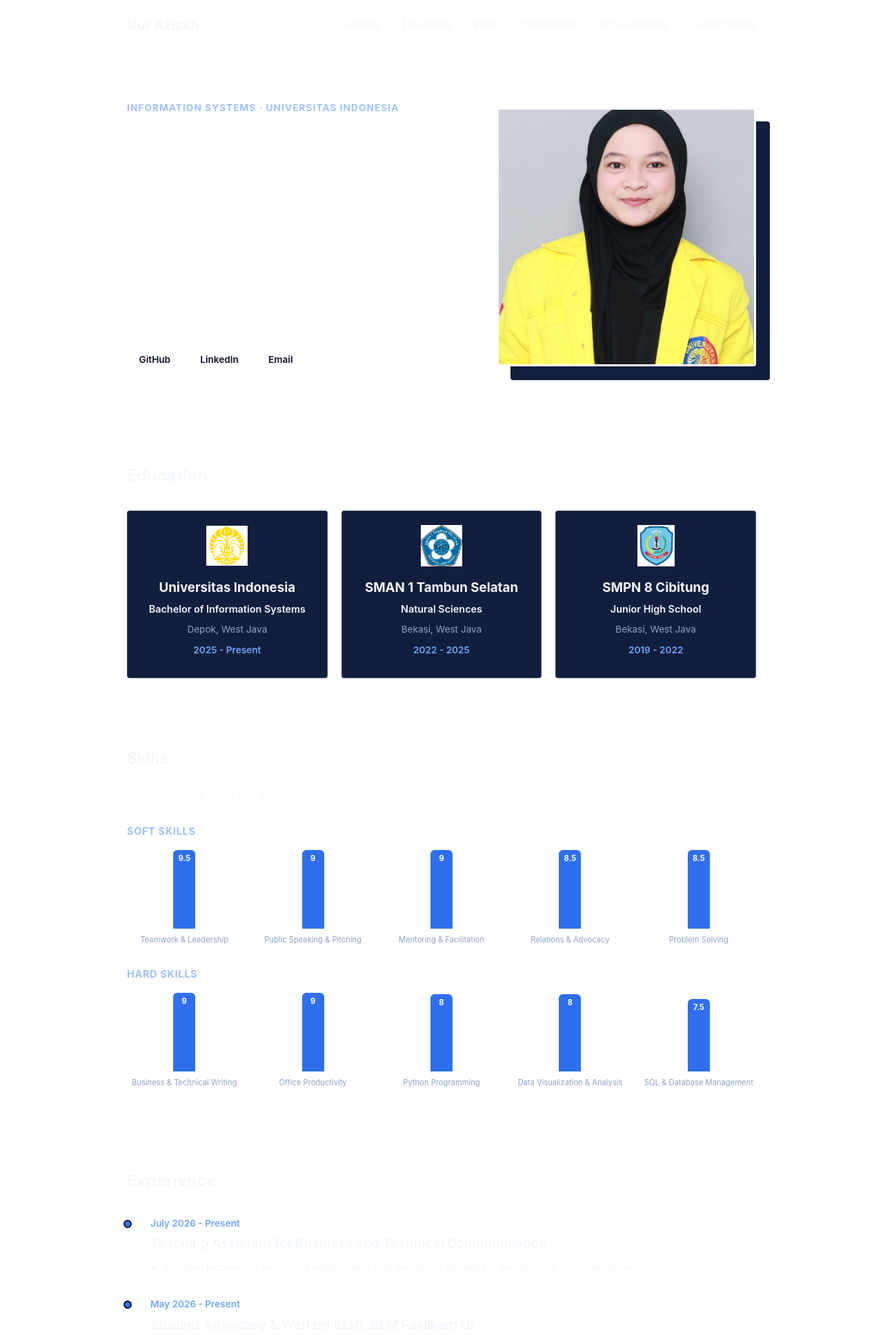
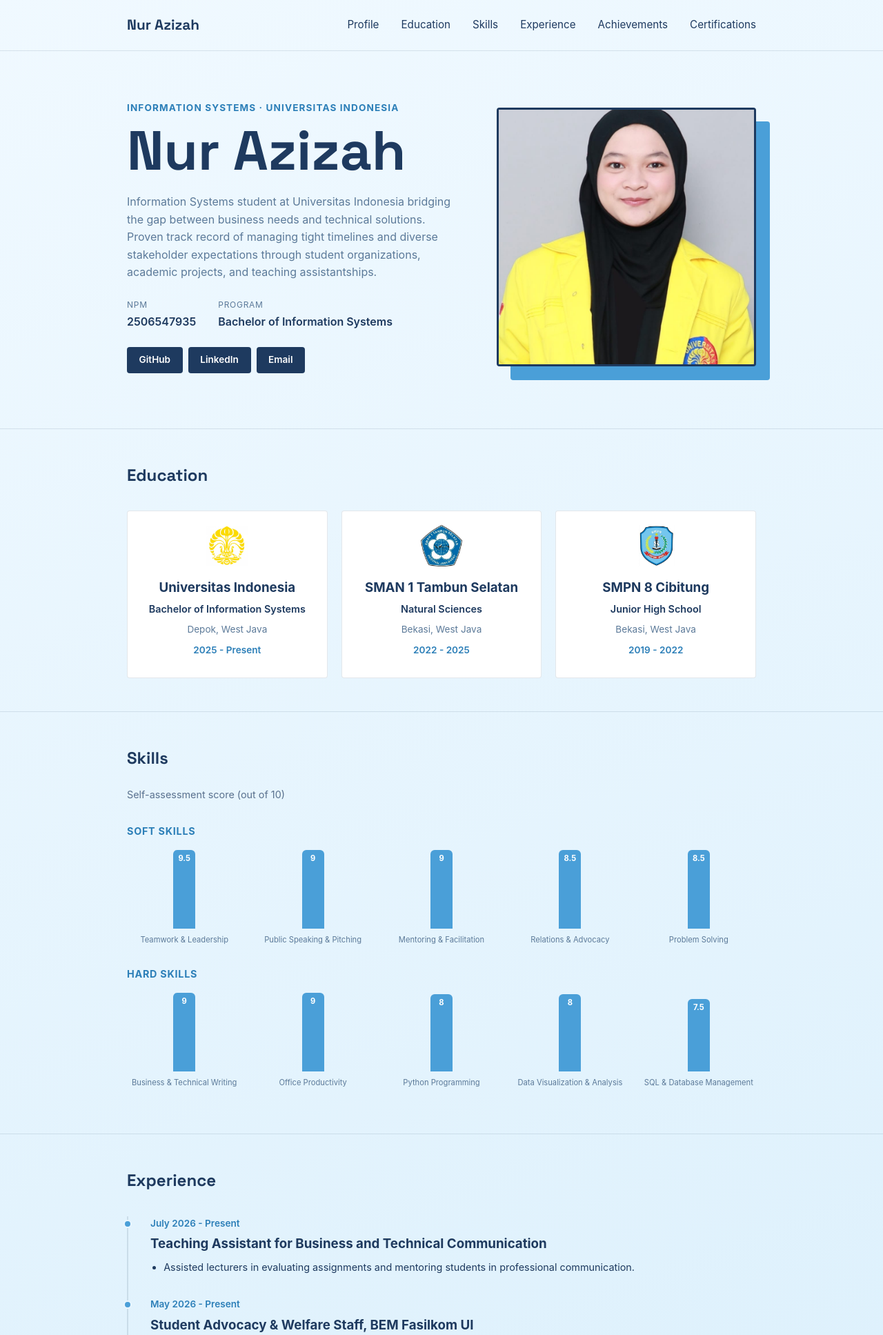
Before and after one commit to nurazizah56-dak/myportofolio, a Django app: page / in a window 1280 px wide. Shown: the top 1935 px of the page at 69% size. Run offline with Django 5.2, Linux system fonts and the light colour scheme.

Commit message:
Ubah tema warna ke sky blue muda dan perbaiki kontras teks di semua section

```diff
--- a/static/css/style.css
+++ b/static/css/style.css
@@ -5,20 +5,20 @@
 }
 
 :root {
-    --paper: #0a1128;
-    --card-bg: #121e3d;
-    --ink: #f4f7fc;
-    --accent: #2f6fed;
-    --accent-dark: #6ea8ff;
-    --line: rgba(255, 255, 255, 0.2);
-    --text-muted: #8ea3c7;
+    --paper: #eaf6ff;
+    --card-bg: #ffffff;
+    --ink: #1e3a5f;
+    --accent: #4a9fd8;
+    --accent-dark: #2c7fb8;
+    --line: rgba(30, 58, 95, 0.12);
+    --text-muted: #5c7a99;
     --radius: 4px;
 }
 
 body {
     font-family: -apple-system, "Segoe UI", Roboto, Helvetica, Arial, sans-serif;
     color: var(--ink);
-    background: linear-gradient(160deg, #0a1128 0%);
+    background: linear-gradient(160deg, #f0f9ff 0%, #dcf0fc 50%, #cae8f7 100%);
     line-height: 1.6;
     min-height: 100vh;
 }
@@ -65,7 +65,7 @@ h1, .brand {
 .hero {
     padding: 4.5rem 0 5rem;
     background: transparent;
-    color: #fff;
+    color: var(--ink);
     border-radius: 0 0 24px 24px;
 }
 
@@ -90,7 +90,7 @@ h1, .brand {
     font-size: 0.85rem;
     letter-spacing: 0.08em;
     text-transform: uppercase;
-    color: #9fc0ff;
+    color: var(--accent-dark);
     font-weight: 700;
     margin-bottom: 0.75rem;
 }
@@ -98,11 +98,11 @@ h1, .brand {
 .hero-identity h1 {
     font-size: clamp(3rem, 7vw, 5rem);
     line-height: 0.95;
-    color: #fff;
+    color: var(--ink);
 }
 
 .bio {
-    color: rgba(255, 255, 255, 0.75);
+    color: var(--text-muted);
     max-width: 480px;
     margin-bottom: 1.5rem;
 }
@@ -117,13 +117,13 @@ h1, .brand {
     font-size: 0.75rem;
     text-transform: uppercase;
     letter-spacing: 0.06em;
-    color: rgba(255, 255, 255, 0.65);
+    color: var(--text-muted);
     margin-bottom: 0.15rem;
 }
 
 .meta-row dd {
     font-weight: 600;
-    color: #fff;
+    color: var(--ink);
 }
 
 .social-links {
@@ -137,8 +137,8 @@ h1, .brand {
     font-size: 0.85rem;
     font-weight: 600;
     text-decoration: none;
-    color: #0a1128;
-    background-color: #fff;
+    color: #fff;
+    background-color: var(--ink);
     border-radius: var(--radius);
     padding: 0.5rem 1.1rem;
     transition: background-color 0.2s, color 0.2s ease;
@@ -161,7 +161,7 @@ h1, .brand {
     left: 1.25rem;
     width: 100%;
     height: 100%;
-    background-color: #121e3d;
+    background-color: var(--accent);
     border-radius: var(--radius);
     z-index: 0;
 }
@@ -174,7 +174,7 @@ h1, .brand {
     aspect-ratio: 1 / 1;
     object-fit: cover;
     border-radius: var(--radius);
-    border: 3px solid #fff;
+    border: 3px solid var(--ink);
 }
 
 .site-footer {
@@ -281,7 +281,7 @@ h1, .brand {
     font-size: 0.9rem;
     text-transform: uppercase;
     letter-spacing: 0.05em;
-    color: #9fc0ff;
+    color: var(--accent-dark);
     margin: 1.75rem 0 1rem;
 }
 
@@ -417,7 +417,7 @@ h1, .brand {
 
 .achievement-item:hover,
 .cert-item:hover {
-    background-color: rgba(47, 111, 237, 0.2);
+    background-color: rgba(74, 159, 216, 0.1);
     border-color: var(--accent);
 }
 
@@ -429,7 +429,7 @@ h1, .brand {
     font-size: 1rem;
     text-transform: uppercase;
     letter-spacing: 0.05em;
-    color: #9fc0ff;
+    color: var(--accent-dark);
     margin: 2rem 0 1rem;
 }
 
@@ -496,7 +496,6 @@ h1, .brand {
     border-radius: var(--radius);
     padding: 10px;
     text-align: center;
-    backdrop-filter: blur(6px);
     transition: transform 0.2s ease, border-color 0.2s ease;
 }
 
@@ -524,8 +523,8 @@ h1, .brand {
     position: absolute;
     top: 50%;
     transform: translateY(-50%);
-    background: rgba(10, 17, 40, 0.95);
-    color: #9fc0ff;
+    background: var(--card-bg);
+    color: var(--accent-dark);
     border: 1px solid var(--line);
     width: 36px;
     height: 36px;
@@ -533,6 +532,7 @@ h1, .brand {
     cursor: pointer;
     z-index: 10;
     transition: all 0.2s ease;
+    box-shadow: 0 2px 8px rgba(30, 58, 95, 0.1);
 }
 
 .carousel-btn:hover {
@@ -662,7 +662,7 @@ html {
     opacity: 0;
     visibility: hidden;
     transition: all 0.3s ease;
-    box-shadow: 0 4px 12px rgba(0, 0, 0, 0.4);
+    box-shadow: 0 4px 12px rgba(30, 58, 95, 0.15);
     z-index: 1000;
 }
 
```
